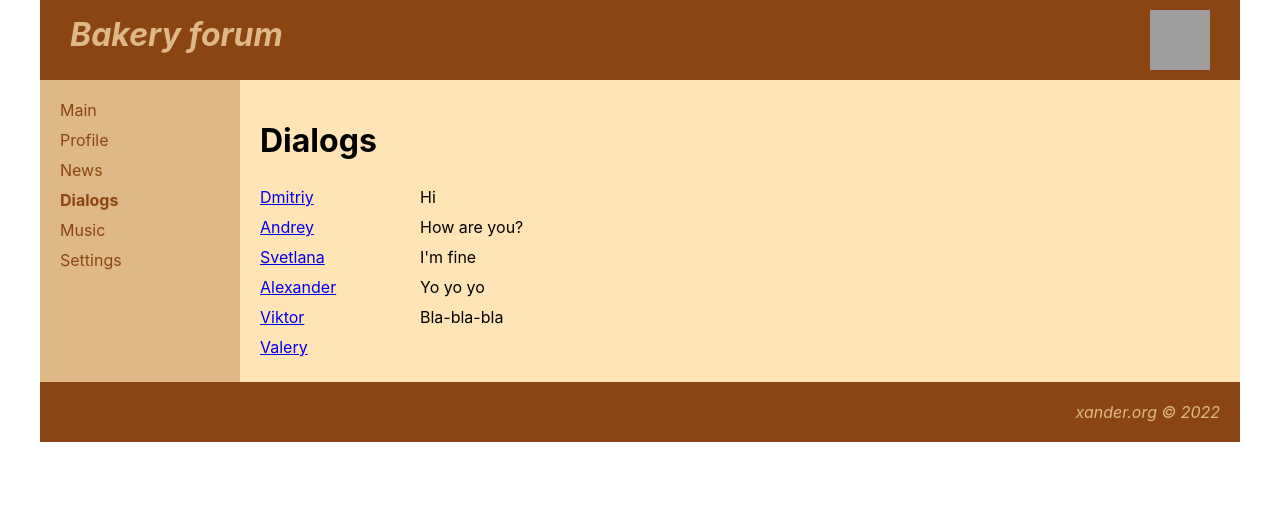
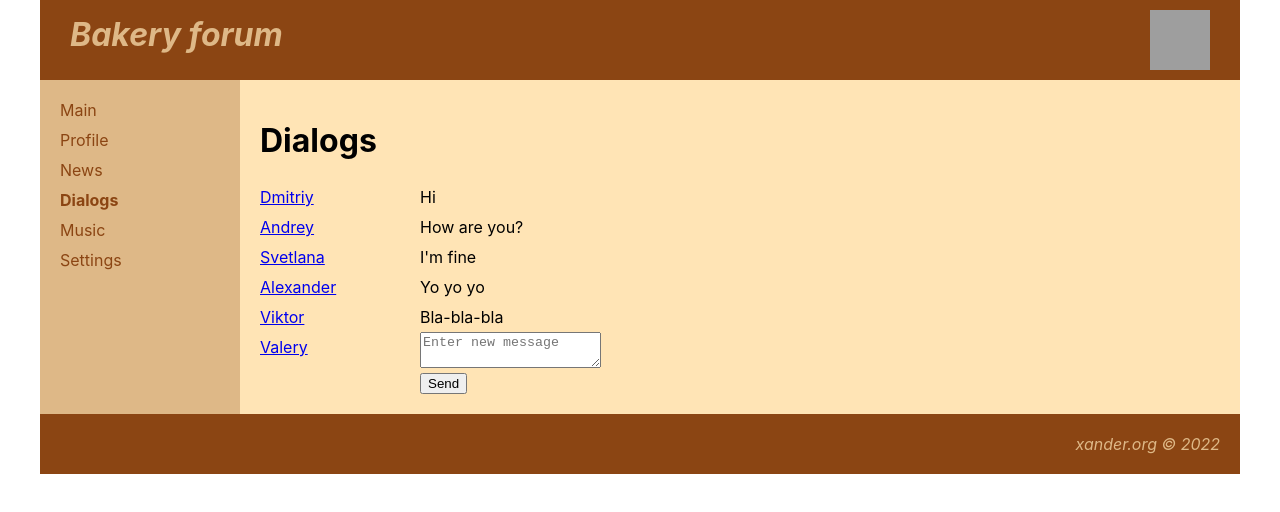
Before and after one commit to xander69/Practice-ReactJS, a React (Create React App) app: page /dialogs in a window 1280 px wide. Shown: the top 512 px of the page. Built offline with nearby package versions, Linux system fonts and the light colour scheme; grey boxes are pictures that could not be loaded.

Commit message:
creating new messages for dialogs

```diff
--- a/src/App.js
+++ b/src/App.js
@@ -22,7 +22,8 @@ const App = (props) => {
                     <Route path="/profile" element={<Profile state={props.state.profilePage}
                                                              dispatch={props.dispatch}/>}/>
                     <Route path="/news" element={<News/>}/>
-                    <Route path="/dialogs/*" element={<Dialogs state={props.state.dialogPage}/>}/>
+                    <Route path="/dialogs/*" element={<Dialogs state={props.state.dialogPage}
+                                                               dispatch={props.dispatch}/>}/>
                     <Route path="/music" element={<Music/>}/>
                     <Route path="/settings" element={<Settings/>}/>
                 </Routes>
--- a/src/components/Dialogs/Dialogs.jsx
+++ b/src/components/Dialogs/Dialogs.jsx
@@ -2,14 +2,26 @@ import React from 'react';
 import s from './Dialogs.module.css'
 import DialogItem from "./DialogItem/DialogItem";
 import DialogMessage from "./DialogMessage/DialogMessage";
+import {sendMessageActionCreator, updateNewMessageTextActionCreator} from '../../state'
 
 const Dialogs = (props) => {
+
+    let newMessageElement = React.createRef()
 
     let dialogsElements = props.state.dialogs
         .map(dialog => <DialogItem id={dialog.id} name={dialog.name}/>)
 
     let messagesElements = props.state.messages
         .map(message => <DialogMessage message={message.message}/>)
+
+    let onSendMessageClick = () => {
+        props.dispatch(sendMessageActionCreator())
+    }
+
+    let onNewMessageChange = (e) => {
+        let newText = e.target.value
+        props.dispatch(updateNewMessageTextActionCreator(newText))
+    }
 
     return <div>
         <h1>Dialogs</h1>
@@ -18,7 +30,20 @@ const Dialogs = (props) => {
                 {dialogsElements}
             </div>
             <div className={s.dialogsMessages}>
-                {messagesElements}
+                <div>
+                    {messagesElements}
+                </div>
+                <div>
+                    <div>
+                        <textarea ref={newMessageElement}
+                                  onChange={onNewMessageChange}
+                                  value={props.state.newMessageText}
+                                  placeholder='Enter new message'/>
+                    </div>
+                    <div>
+                        <button onClick={onSendMessageClick}>Send</button>
+                    </div>
+                </div>
             </div>
         </div>
     </div>
--- a/src/state.js
+++ b/src/state.js
@@ -2,6 +2,8 @@ import * as util from './util'
 
 const ADD_POST = 'ADD-POST'
 const UPDATE_NEW_POST_TEXT = 'UPDATE-NEW-POST-TEXT'
+const SEND_MESSAGE = 'SEND-MESSAGE'
+const UPDATE_NEW_MESSAGE_TEXT = 'UPDATE-NEW-MESSAGE-TEXT'
 
 let postsData = [
     {
@@ -67,7 +69,8 @@ let store = {
         },
         dialogPage: {
             dialogs: dialogsData,
-            messages: messagesData
+            messages: messagesData,
+            newMessageText: ''
         }
     },
     _callSubscriber() {
@@ -95,12 +98,26 @@ let store = {
         this._state.profilePage.newPostText = newText
         this._callSubscriber(this._state)
     },
+    _sendMessage() {
+        const message = this._state.dialogPage.newMessageText
+        this._state.dialogPage.messages.push({message: message})
+        this._state.dialogPage.newMessageText = ''
+        this._callSubscriber(this._state)
+    },
+    _updateNewMessageText(newText) {
+        this._state.dialogPage.newMessageText = newText
+        this._callSubscriber(this._state)
+    },
 
     dispatch(action) {
         if (action.type === ADD_POST) {
             this._addPost()
         } else if (action.type === UPDATE_NEW_POST_TEXT) {
             this._updateNewPostText(action.newText)
+        } else if (action.type === SEND_MESSAGE) {
+            this._sendMessage()
+        } else if (action.type === UPDATE_NEW_MESSAGE_TEXT) {
+            this._updateNewMessageText(action.newText)
         }
     }
 }
@@ -118,4 +135,17 @@ export const updateNewPostTextActionCreator = (newText) => {
     }
 }
 
+export const sendMessageActionCreator = () => {
+    return {
+        type: SEND_MESSAGE
+    }
+}
+
+export const updateNewMessageTextActionCreator = (newText) => {
+    return {
+        type: UPDATE_NEW_MESSAGE_TEXT,
+        newText: newText
+    }
+}
+
 export default store
```
